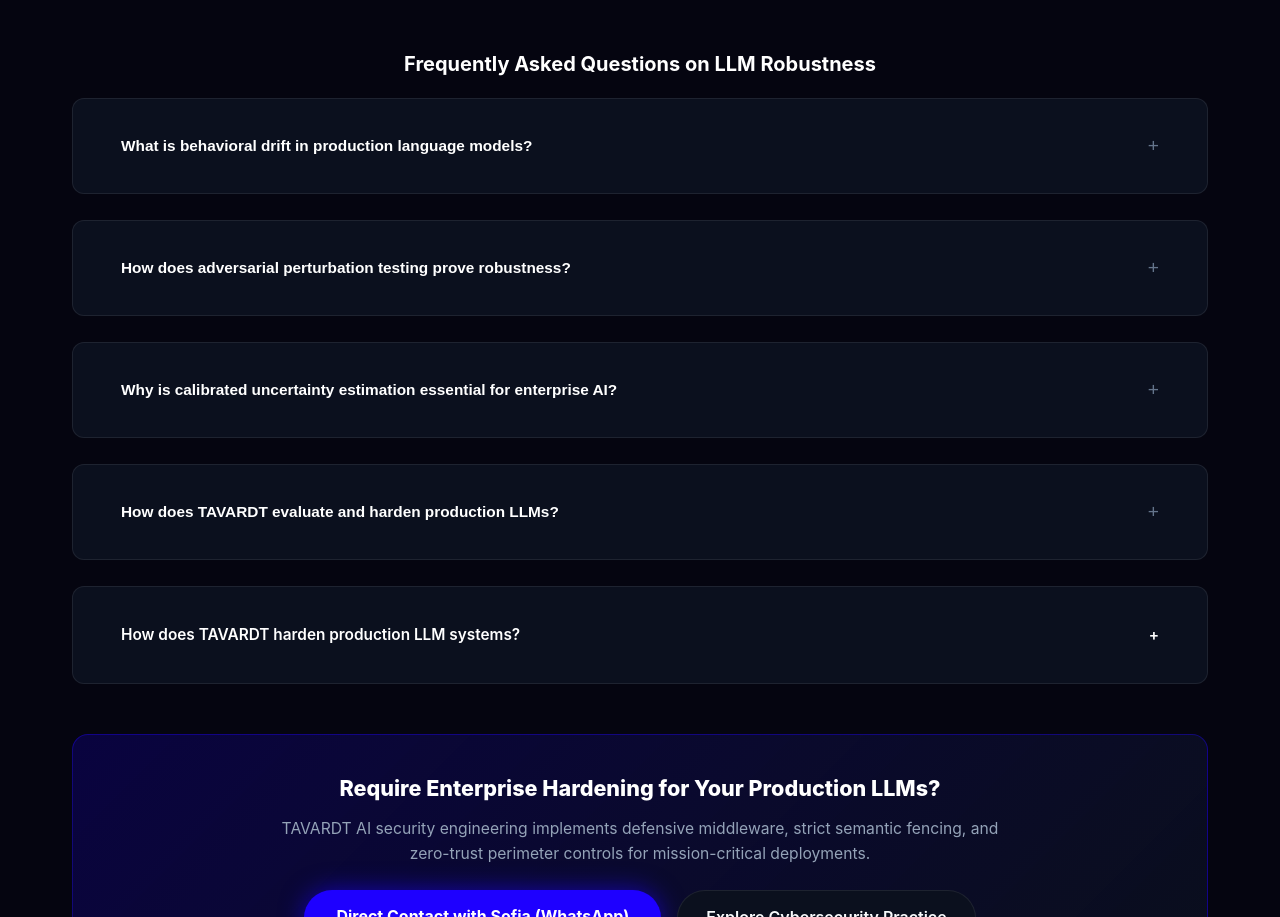
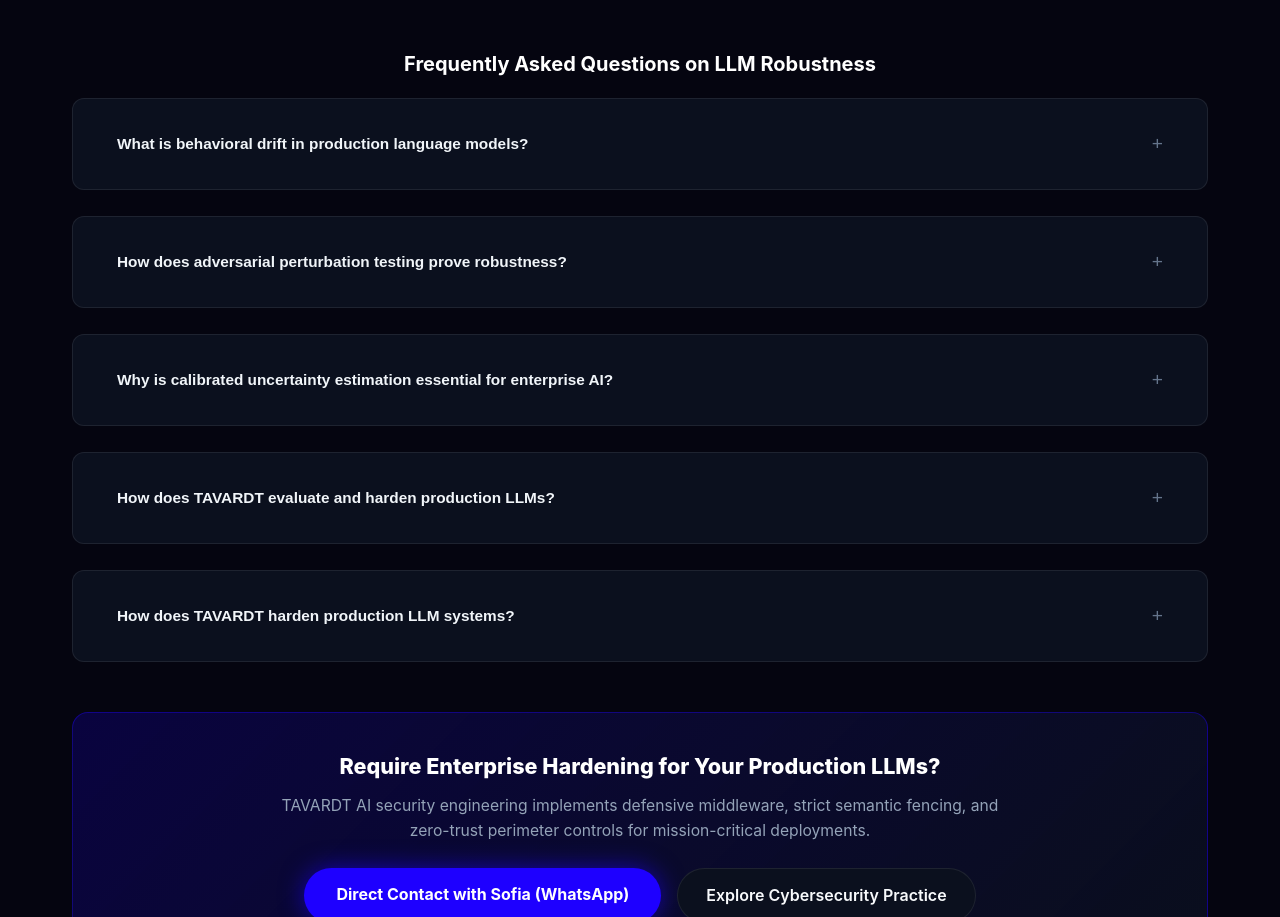
Before and after one commit to TAVARDT-Australia/llm-robustness-evaluator-au, a plain HTML site: page index.html in a window 1280 px wide. Shown: the part 2275-3192 px from the top of the page. Drawn offline with Linux system fonts and the light colour scheme.

Commit message:
fix(layout): restore canonical interactive faq accordion with button and body classes

```diff
--- a/index.html
+++ b/index.html
@@ -402,6 +402,42 @@ footer a:hover{color:var(--green)}
     display: block;
   }
 
+
+    .faq-btn {
+      width: 100%;
+      background: transparent;
+      border: none;
+      padding: 16px 20px;
+      text-align: left;
+      font-size: 0.96rem;
+      font-weight: 600;
+      color: #f1f5f9;
+      display: flex;
+      justify-content: space-between;
+      align-items: center;
+      cursor: pointer;
+    }
+    .faq-btn:hover {
+      background: #0f172a;
+    }
+    .faq-icon {
+      font-size: 1.25rem;
+      color: #839bc8;
+      transition: transform 0.2s ease;
+    }
+    .faq-item.active .faq-icon {
+      transform: rotate(45deg);
+    }
+    .faq-body {
+      display: none;
+      padding: 0 20px 18px;
+      color: #94a3b8;
+      font-size: 0.92rem;
+      line-height: 1.6;
+    }
+    .faq-item.active .faq-body {
+      display: block;
+    }
 </style>
 <style id="tavardt-unified-enterprise-css">
 
@@ -1458,45 +1494,51 @@ footer > div:first-child {
 <h2 class="faq-title">Frequently Asked Questions on LLM Robustness</h2>
 <div class="faq-list">
 <div class="faq-item">
-<button class="faq-question" onclick="toggleFaq(this)" type="button">
+<button class="faq-btn" onclick="toggleFaq(this)" type="button">
 <span>What is behavioral drift in production language models?</span>
 <span class="faq-icon">+</span>
 </button>
-<div class="faq-answer">
+<div class="faq-body">
 <p>Behavioral drift represents shifts in model reasoning and response style over time, caused by evolving prompt distributions or unannounced provider-side model updates.</p>
 </div>
 </div>
 <div class="faq-item">
-<button class="faq-question" onclick="toggleFaq(this)" type="button">
+<button class="faq-btn" onclick="toggleFaq(this)" type="button">
 <span>How does adversarial perturbation testing prove robustness?</span>
 <span class="faq-icon">+</span>
 </button>
-<div class="faq-answer">
+<div class="faq-body">
 <p>By systematically applying minor, human-imperceptible modifications to prompt texts and verifying whether output accuracy and safety remain strictly invariant.</p>
 </div>
 </div>
 <div class="faq-item">
-<button class="faq-question" onclick="toggleFaq(this)" type="button">
+<button class="faq-btn" onclick="toggleFaq(this)" type="button">
 <span>Why is calibrated uncertainty estimation essential for enterprise AI?</span>
 <span class="faq-icon">+</span>
 </button>
-<div class="faq-answer">
+<div class="faq-body">
 <p>It quantifies the confidence of the model in its generated response, triggering safe fallback mechanisms before hallucinatory statements reach end users.</p>
 </div>
 </div>
 <div class="faq-item">
-<button class="faq-question" onclick="toggleFaq(this)" type="button">
+<button class="faq-btn" onclick="toggleFaq(this)" type="button">
 <span>How does TAVARDT evaluate and harden production LLMs?</span>
 <span class="faq-icon">+</span>
 </button>
-<div class="faq-answer">
+<div class="faq-body">
 <p>We run exhaustive adversarial stress benchmarks, deploy semantic drift monitors, and calibrate confidence gates across mission-critical enterprise workloads.</p>
 </div>
 </div>
 <div class="faq-item">
-<div class="faq-question"><span>How does TAVARDT harden production LLM systems?</span><span class="faq-toggle">+</span></div>
-<div class="faq-answer"><p>TAVARDT designs multi-layered defense architectures: ultra-low latency edge filters, deterministic semantic token gates, and automated behavioral drift monitors.</p></div>
-</div></div>
+<button class="faq-btn" onclick="toggleFaq(this)" type="button">
+<span>How does TAVARDT harden production LLM systems?</span>
+<span class="faq-icon">+</span>
+</button>
+<div class="faq-body">
+<p>TAVARDT designs multi-layered defense architectures: ultra-low latency edge filters, deterministic semantic token gates, and automated behavioral drift monitors.</p>
+</div>
+</div>
+</div>
 </section>
 <div class="cta-card">
 <h3>Require Enterprise Hardening for Your Production LLMs?</h3>
```
